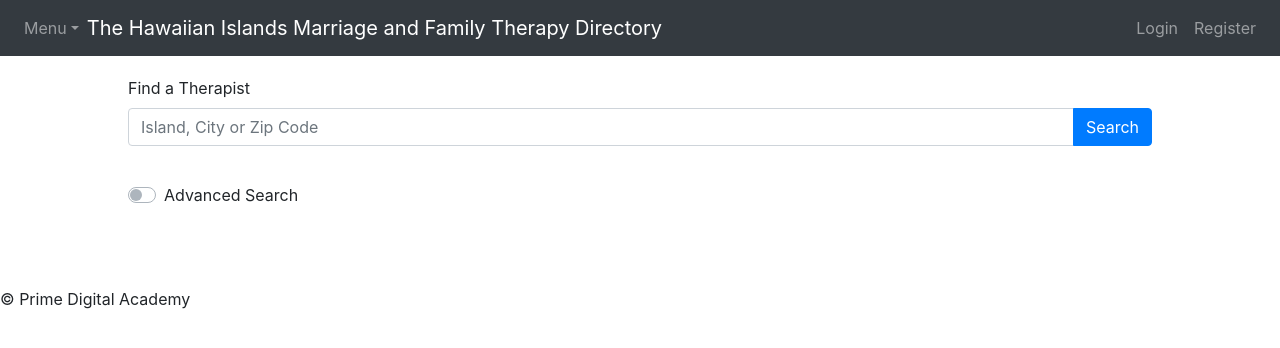
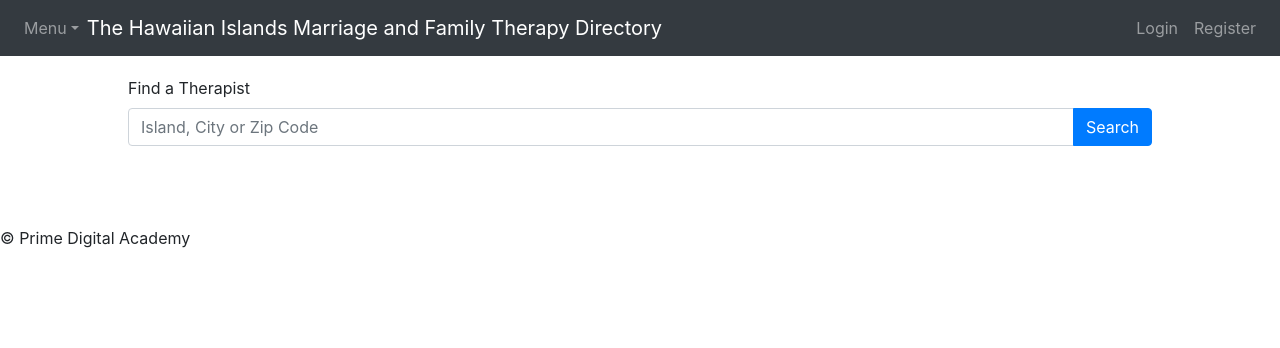
Before and after one commit to HornerJustinT/Hawaii-MFT, a React (Create React App) app: page /#/home in a window 1280 px wide. Shown: the top 348 px of the page. Built offline with nearby package versions, Linux system fonts and the light colour scheme; no server answers; what google-maps-react would draw is missing.

Commit message:
preventing errors in advanced search by loading the advanced options with the results

```diff
--- a/src/components/SearchBar/SearchBar.js
+++ b/src/components/SearchBar/SearchBar.js
@@ -281,6 +281,7 @@ class SearchBar extends Component {
               </InputGroup>
             </Form.Group>
           )}
+          {this.state.data && (
             <Form.Check
               type="switch"
               id="custom-switch"
@@ -288,6 +289,7 @@ class SearchBar extends Component {
               className="switch"
               onChange={this.switchChange}
             />
+          )}
         </Form>
         <SearchResults therapists={this.state.therapists} />
       </>
```
Lines whose indentation alone changed are shown as unchanged.
